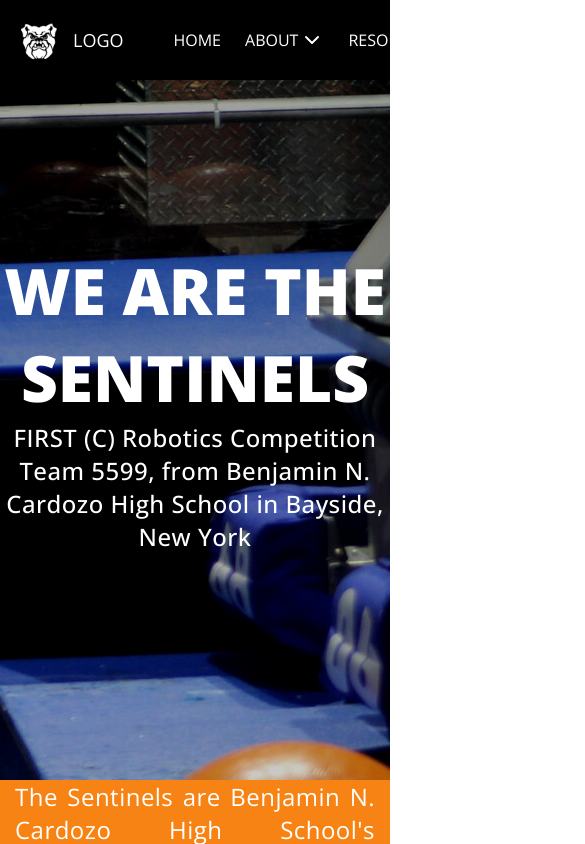
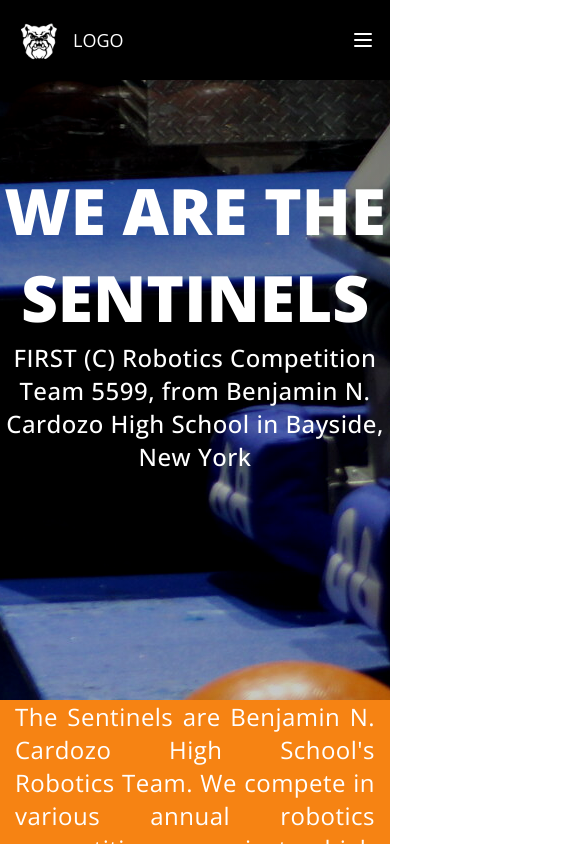
Before and after one commit to Team5599/BNCHS-Sentinels-Website-v5, a Next.js app: page / in a window 390 px wide. Shown: the top 844 px of the page, 585 px wide, since content can reach past the window. Built offline with nearby package versions, Linux system fonts and the light colour scheme.

Commit message:
Add mobile css mediaqueries for Navbar

```diff
--- a/app/components/Navbar/Navbar.jsx
+++ b/app/components/Navbar/Navbar.jsx
@@ -3,16 +3,21 @@
 import Image from 'next/image';
 import Link from 'next/link';
 
+import Toggle from './Toggle';
+
 import styles from './navbar.module.css';
 
 import {useState, useEffect, useRef} from 'react';
+import useWindowDimensions from '@lib/useWindowDimensions';
 
 import ChevronSVG from './chevron-svg';
 
 const NavbarButton = ({label, className = []}) => {
     return (
         <li className={`${styles.navbarButton} ${className}`}>
+            <div className={styles.navbarButtonInternal}>
                 <span>{label}</span>
+            </div>
         </li>
     )
 }
@@ -49,6 +54,7 @@
             ref={navbarButtonRef}
             className={`${styles.navbarButton} ${className}`}
         >
+            <div className={styles.navbarButtonInternal}>
                 <span>{label}</span>
                 {
                     !ignoreChevron && <ChevronSVG
@@ -57,6 +63,8 @@
                         height={24}
                     />
                 }
+            </div>
+
 
             {
                 isDropdownOpen && <div className={styles.navbarDropdown}>
@@ -68,16 +76,17 @@
     )
 }
 
-
 const Navbar = () => {
 
     /*
         TODO
         Add mouse-enter and mouse-exit support for the navbar dropdowns
     */
+    const { height, width } = useWindowDimensions();
+    const [isMobileNavbarOpen, setMobileNavbarOpen] = useState(false);
 
     return (
-        <div className={styles.navbar}>
+        <div className={`${styles.navbar} ${(width <= 992) && styles.mobile} ${(width <= 1200 && isMobileNavbarOpen) && styles.mobileOpen}`}>
             <div className={`container ${styles.navbarWrapper}`}>
                 <div className={styles.navbarLogoContainer}>
                     <Link
@@ -94,6 +103,7 @@
                         </span>
                     </Link>
                 </div>
+                <Toggle isMobileNavbarOpen={isMobileNavbarOpen} setMobileNavbarOpen={setMobileNavbarOpen}/>
                 <ul className={styles.navbarButtonsWrapper}>
                     <NavbarButton label={'Home'}/>
                     <NavbarButtonDropdown
--- /dev/null
+++ b/app/components/Navbar/Toggle.jsx
@@ -0,0 +1,44 @@
+import styles from './navbar.module.css';
+
+const MenuSVG = () => {
+    return (
+        <svg xmlns="http://www.w3.org/2000/svg" class="icon icon-tabler icon-tabler-menu-2" width="24" height="24" viewBox="0 0 24 24" stroke-width="2" stroke="currentColor" fill="none" stroke-linecap="round" stroke-linejoin="round">
+            <path stroke="none" d="M0 0h24v24H0z" fill="none"/>
+            <line x1="4" y1="6" x2="20" y2="6" />
+            <line x1="4" y1="12" x2="20" y2="12" />
+            <line x1="4" y1="18" x2="20" y2="18" />
+        </svg>
+    )
+}
+
+const CloseSVG = () => {
+    return (
+        <svg xmlns="http://www.w3.org/2000/svg" class="icon icon-tabler icon-tabler-x" width="24" height="24" viewBox="0 0 24 24" stroke-width="2" stroke="currentColor" fill="none" stroke-linecap="round" stroke-linejoin="round">
+            <path stroke="none" d="M0 0h24v24H0z" fill="none"/>
+            <line x1="18" y1="6" x2="6" y2="18" />
+            <line x1="6" y1="6" x2="18" y2="18" />
+        </svg>
+    )
+}
+
+const Toggle = ({isMobileNavbarOpen, setMobileNavbarOpen}) => {
+    return (
+        <div className={styles.navbarToggle}
+            onClick={() => {
+                setMobileNavbarOpen(!isMobileNavbarOpen);
+            }}
+        >
+            {
+                isMobileNavbarOpen ? <CloseSVG
+                    width={52}
+                    height={52}
+                /> : <MenuSVG
+                    width={52}
+                    height={52}
+                />
+            }
+        </div>
+    )
+}
+
+export default Toggle;
--- a/app/components/Navbar/navbar.module.css
+++ b/app/components/Navbar/navbar.module.css
@@ -42,31 +42,39 @@
     align-items: center;
     gap: 4px;
     margin : 0;
-    height : 36px
+    height : 42px
 }
 
 .navbarButtonsWrapper > li {
     display: flex;
-    height : 100%
+    height : 100%;
 }
 
 .navbarButtonsWrapper > li.navbarButton {
     display: flex;
     justify-content: center;
     align-items: center;
-    color : #fff;
+    position: relative;
+}
+
+.navbarButtonsWrapper > li.navbarButton > .navbarButtonInternal {
+    display: flex;
+    justify-content: center;
+    align-items: center;
     padding-left: 10px;
     padding-right: 10px;
-    position: relative;
+    color : #fff;
     font-size: 16px;
     text-transform: uppercase;
     font-weight: 400;
+    position: relative;
+    gap: 2px;
     cursor: pointer;
-    gap: 2px;
     transition: background-color 0.2s;
+    height: 100%;
 }
 
-.navbarButtonsWrapper > li.navbarButton:hover {
+.navbarButtonsWrapper > li.navbarButton > .navbarButtonInternal:hover {
     background-color: #222;
 }
 
@@ -118,6 +126,14 @@
     text-transform: uppercase;
 }
 
+.navbarToggle {
+    color : #fff;
+    display: none;
+    visibility: hidden;
+}
+
+
+
 
 /* */
 
@@ -133,7 +149,7 @@
     inherits: false;
   }
 
-.navbarButtonsWrapper > li.navbarButton.navbarButtonTeam {
+.navbarButtonsWrapper > li.navbarButton.navbarButtonTeam > .navbarButtonInternal {
     background: linear-gradient(-25deg, var(--teamButtonColorA2), var(--teamButtonColorA1));
     padding-left : 16px;
     padding-right : 16px;
@@ -184,3 +200,81 @@
 .navbarDropdown > .navbarDropdownColumn > li.navbarButton.membersSecondaryButton:hover {
     background-color: #0075ef;
 }
+
+/* Mobile */
+
+
+.mobile {
+    position: fixed;
+    z-index: 10;
+}
+
+@media (max-width: 992px) {
+
+    .navbar.mobileOpen {
+        position: fixed;
+        z-index: 10;
+    }
+
+    .navbar:not(.mobileOpen) > .navbarWrapper > .navbarButtonsWrapper {
+        display: none;
+        visibility: hidden;
+    }
+
+    .navbarWrapper {
+        width : 100%;
+    }
+
+    .navbarToggle {
+        display: flex;
+        justify-content: center;
+        align-items: center;
+        visibility: visible;
+    }
+
+    .navbarButtonsWrapper {
+        position: absolute;
+        width : 100vw;
+        max-width: 100%;
+        height: 100vh;
+        flex-direction: column;
+        background-color: #111;
+        top : 80px;
+        left : 0;
+        z-index: 4;
+        padding : 0;
+        overflow-y: auto;
+        overflow-x: hidden;
+    }
+
+    .navbarButtonsWrapper > li.navbarButton {
+        width : 100vw;
+        max-width: 100%;
+        justify-content: flex-start;
+        flex-direction: column;
+        height : auto;
+    }
+
+    .navbarButtonsWrapper > li.navbarButton > .navbarButtonInternal, .navbarButtonsWrapper > li.navbarButton.navButtonTeam > .navbarButtonInternal {
+        width: 100%;
+        justify-content: flex-start;
+        padding-left: 40px !important;
+        height: 40px;
+        flex-wrap: wrap;
+    }
+
+    .navbarButtonsWrapper > li.navbarButton > .navbarDropdown {
+        position: static;
+        width : 100%;
+        overflow-x: auto;
+    }
+
+    .navbarButtonsWrapper > li.navbarButton > .navbarDropdown > .navbarDropdownColumn {
+        width : 100%;
+    }
+
+    .navbarDropdown > .navbarDropdownColumn > .navbarButton > .navbarButtonInternal{
+        padding-left : 20px;
+    }
+
+}
--- a/app/styles/container.css
+++ b/app/styles/container.css
@@ -21,7 +21,6 @@
     }
 }
 
-/* @media (min-width: 1200px) { */
 @media (min-width: 1200px) {
     .container {
         width: 1170px;
--- a/jsconfig.json
+++ b/jsconfig.json
@@ -5,6 +5,7 @@
 			"@components/*" : ["./app/components/*"],
 			"@styles/*" : ["./app/styles/*"],
 			"@images/*" :["./public/images/*"],
+			"@lib/*" : ["./lib/*"],
 		}
 	}
 }
--- /dev/null
+++ b/lib/useWindowDimensions.jsx
@@ -0,0 +1,24 @@
+import { useState, useLayoutEffect } from 'react';
+
+function getWindowDimensions() {
+  const { innerWidth: width, innerHeight: height } = window;
+  return {
+    width,
+    height
+  };
+}
+
+export default function useWindowDimensions() {
+  const [windowDimensions, setWindowDimensions] = useState(getWindowDimensions());
+
+  useLayoutEffect(() => {
+    function handleResize() {
+      setWindowDimensions(getWindowDimensions());
+    }
+
+    window.addEventListener('resize', handleResize);
+    return () => window.removeEventListener('resize', handleResize);
+  }, []);
+
+  return windowDimensions;
+}
```
Also changed, not shown: public/images/navbar/menu.svg (added), public/images/navbar/x.svg (added). Lines whose indentation alone changed are shown as unchanged.
